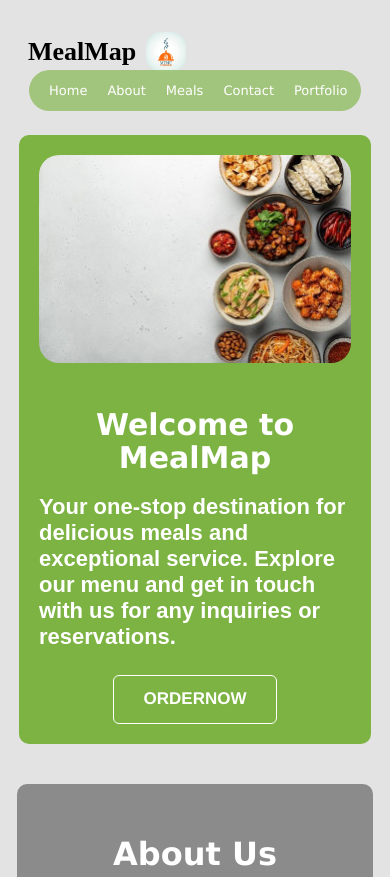
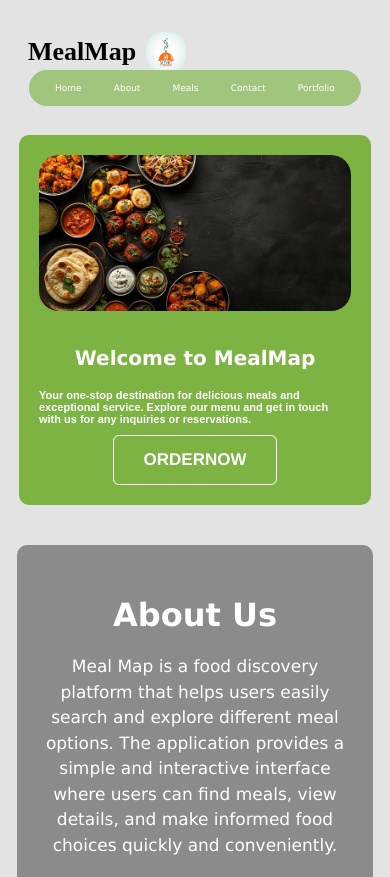
Before and after one commit to ufuah-grace/mywebsite, a plain HTML site: page index.html in a window 390 px wide. Shown: the top 877 px of the page. Drawn offline with Linux system fonts and the light colour scheme.

Commit message:
Updated Responsiveness

```diff
--- a/index.html
+++ b/index.html
@@ -77,7 +77,7 @@
 
     <!-- image  -->
     <section id="home" class="banner-us">
-      <img src="form2.jpg" alt="Delicious Food Banner" class="banner-image" />
+      <img src="form.jpg" alt="Delicious Food Banner" class="banner-image" />
 
       <!-- text  -->
       <div class="textblock">
--- a/style4.css
+++ b/style4.css
@@ -64,3 +64,12 @@ h3 {
   text-align: center;
   margin-top: 35px;
 }
+
+/* --- MEDIA QUERIES --- */
+@media (max-width: 600px) {
+  h2 { font-size: 20px; }
+  h3 { font-size: 18px; }
+  #cartItems p { font-size: 14px; }
+  #cartItems button { padding: 4px 8px; font-size: 12px; }
+  #checkoutBtn { padding: 10px; font-size: 16px; }
+}
--- a/styles.css
+++ b/styles.css
@@ -78,8 +78,9 @@ nav li a:hover {
   }
 
   nav li a {
-    padding: 8px 10px;
-    font-size: 13px;
+    padding: 8px 0px;
+    font-size: 9px;
+
   }
 }
 
@@ -238,11 +239,11 @@ nav li a:hover {
   }
 
   .banner-us h1 {
-    font-size: 30px;
+    font-size: 20px;
   }
 
   .banner-us h2 {
-    font-size: 22px;
+    font-size: 11px;
   }
 }
 
@@ -309,26 +310,7 @@ nav li a:hover {
   margin-bottom: 15px;
 }
 
-/* --- Button Refinement --- */
-.btn {
-  --color: white;
-  --color2: rgb(30, 21, 10);
-  padding: 0.8em 1.75em;
-  background-color: transparent;
-  border-radius: 6px;
-  border: 0.3px solid var(--color);
-  transition: 0.5s;
-  position: relative;
-  overflow: hidden;
-  cursor: pointer;
-  z-index: 1;
-  font-weight: 300;
-  font-size: 15px; /* Slightly smaller for better fit in cards */
-  text-transform: uppercase;
-  color: var(--color);
-  margin-top: 15px;
-  width: fit-content;
-}
+
 
 /* --- Responsive Adjustments --- */
 
```
